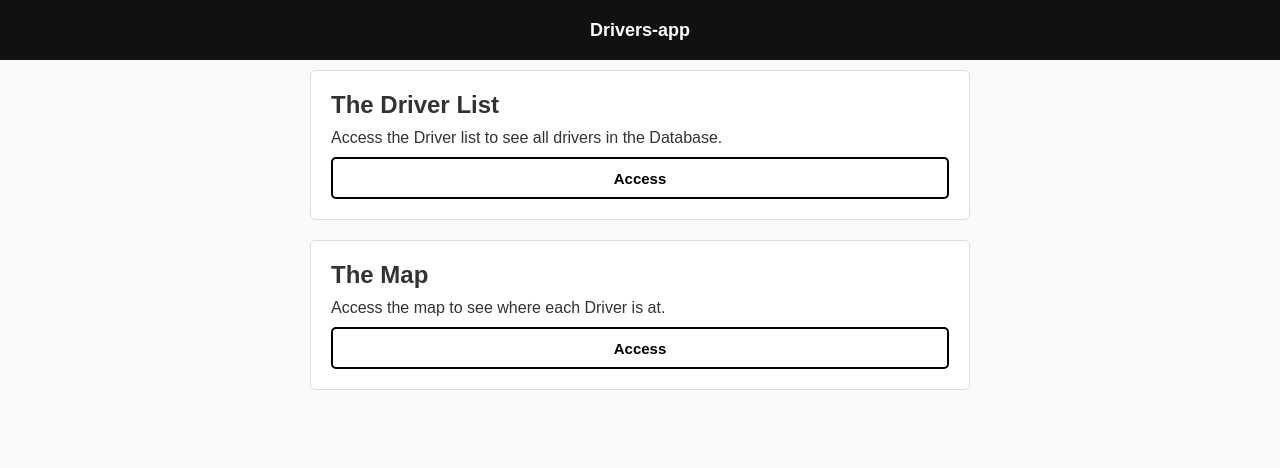
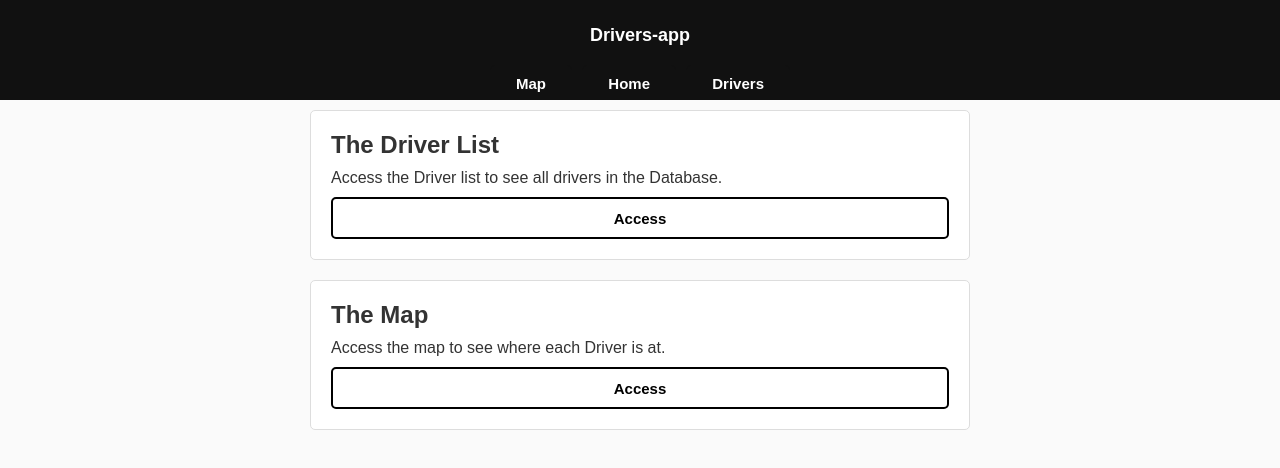
Before and after one commit to willaiemi/drivers-app, a React (Create React App) app in the folder reactapp/: page / in a window 1280 px wide. Shown: the top 468 px of the page. Built offline with nearby package versions, Linux system fonts and the light colour scheme.

Commit message:
implemented Navbar

```diff
--- a/reactapp/src/components/Header/index.js
+++ b/reactapp/src/components/Header/index.js
@@ -1,11 +1,12 @@
 import React from "react"
 
 import './styles.css'
-
+import Navbar from "../Navbar"
 const Header = () => {
 	return (
 		<header id="main_header">
-			Drivers-app
+			<h1>Drivers-app</h1>
+			<Navbar />
 		</header>
 	)
 }
--- a/reactapp/src/components/Header/styles.css
+++ b/reactapp/src/components/Header/styles.css
@@ -1,12 +1,17 @@
 header#main_header {
 	width: 100%;
-	height: 60px;
+	height: 100px;
 	background: #111;
 	font-size: 18px;
 	font-weight: bold;
 	color: #fff;
 	display: flex;
-	justify-content: center;
+	flex-direction: column;
+	justify-content: space-between;
 	align-items: center;
 	cursor: default;
 }
+header#main_header h1 {
+	margin-top: 25px;
+	font-size: 18px;
+}
--- /dev/null
+++ b/reactapp/src/components/Navbar/index.js
@@ -0,0 +1,14 @@
+import React, { Component } from 'react'
+import './styles.css'
+
+const Navbar = () => {
+	return (
+		<div className="navbar">
+			<a href="/map">Map</a>
+			<a href="/">Home</a>
+			<a href="/drivers">Drivers</a>
+		</div>
+	)
+}
+
+export default Navbar
--- /dev/null
+++ b/reactapp/src/components/Navbar/styles.css
@@ -0,0 +1,29 @@
+.navbar {
+	width: 300px;
+	display: flex;
+	align-items: center;
+	justify-content: space-between;
+}
+
+.navbar a {
+	border-radius: 5px 5px 0 0;
+	border: 1px solid #111;
+	border-bottom: none;
+	font-size: 15px;
+	height: 35px;
+	padding: 0px 25px;
+	background: #111;
+	color: #fff;
+	font-family: Arial, Helvetica, sans-serif;
+	cursor: pointer;
+	display: flex;
+	align-items: center;
+	justify-content: center;
+	text-decoration: none;
+	transition: all 0.2s;
+}
+
+.navbar a:hover {
+	color: #000;
+	background: #fff;
+}
```
